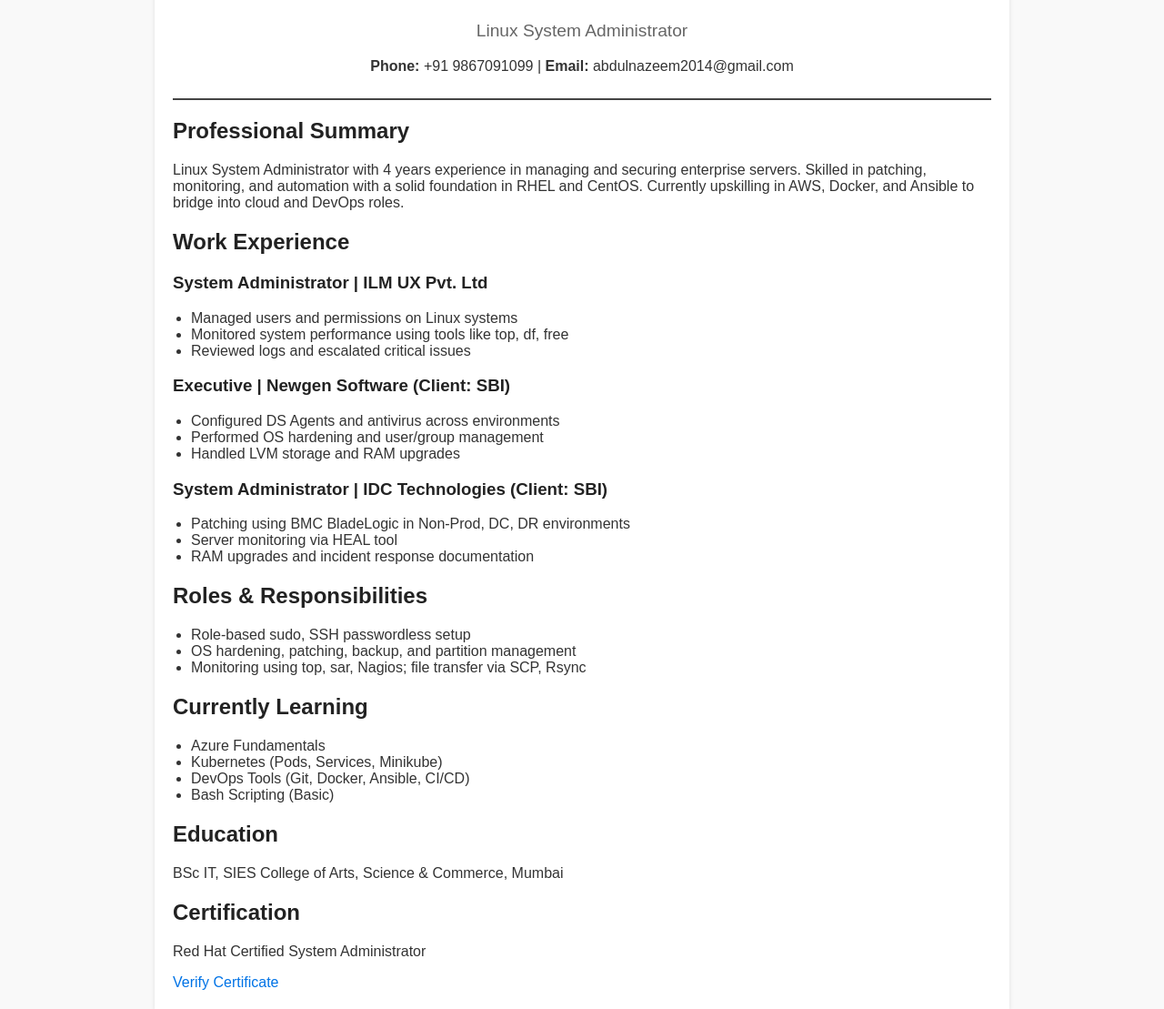
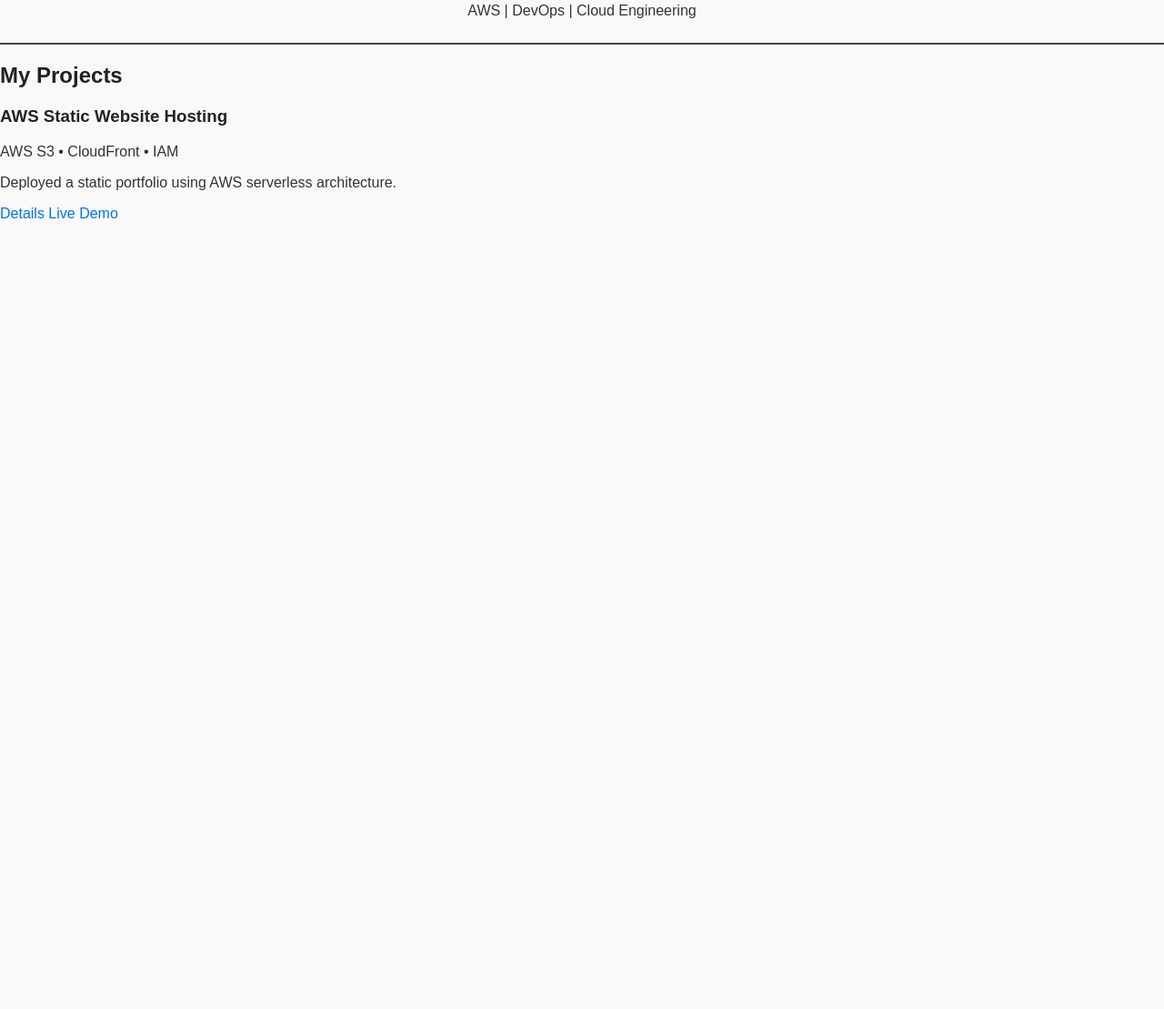
Before and after one commit to Nazeem-hash/nazeem.github.io, a plain HTML site: page index.html in a window 1280 px wide. Shown: the part 77-1186 px from the top of the page at 91% size. After the commit the page ends 800 px from the top, so only its background shows below. Drawn offline with Linux system fonts and the light colour scheme.

Commit message:
Update index.html

```diff
--- a/index.html
+++ b/index.html
@@ -1,82 +1,27 @@
-<!-- index.html -->
 <!DOCTYPE html>
-<html lang="en">
+<html>
 <head>
-  <meta charset="UTF-8" />
-  <meta name="viewport" content="width=device-width, initial-scale=1.0" />
-  <title>Abdul Nazeem | Linux System Admin</title>
-  <link rel="stylesheet" href="style.css" />
+    <title>Abdul Nazeem | Cloud Engineer</title>
+    <link rel="stylesheet" href="style.css">
 </head>
 <body>
-  <div class="container">
     <header>
-      <h1>Abdul Nazeem</h1>
-      <p class="title">Linux System Administrator</p>
-      <p><strong>Phone:</strong> +91 9867091099 | <strong>Email:</strong> abdulnazeem2014@gmail.com</p>
+        <h1>Abdul Nazeem</h1>
+        <p>AWS | DevOps | Cloud Engineering</p>
     </header>
 
-    <section>
-      <h2>Professional Summary</h2>
-      <p>Linux System Administrator with 4 years experience in managing and securing enterprise servers. Skilled in patching, monitoring, and automation with a solid foundation in RHEL and CentOS. Currently upskilling in AWS, Docker, and Ansible to bridge into cloud and DevOps roles.</p>
+    <section class="projects">
+        <h2>My Projects</h2>
+
+        <div class="project-card">
+            <h3>AWS Static Website Hosting</h3>
+            <p class="tech">AWS S3 • CloudFront • IAM</p>
+            <p>Deployed a static portfolio using AWS serverless architecture.</p>
+            <div class="links">
+                <a href="projects/aws-static-site.md">Details</a>
+                <a href="https://your-cloudfront-url.cloudfront.net" target="_blank">Live Demo</a>
+            </div>
+        </div>
     </section>
-
-    <section>
-      <h2>Work Experience</h2>
-      <div class="job">
-        <h3>System Administrator | ILM UX Pvt. Ltd</h3>
-        <ul>
-          <li>Managed users and permissions on Linux systems</li>
-          <li>Monitored system performance using tools like top, df, free</li>
-          <li>Reviewed logs and escalated critical issues</li>
-        </ul>
-      </div>
-      <div class="job">
-        <h3>Executive | Newgen Software (Client: SBI)</h3>
-        <ul>
-          <li>Configured DS Agents and antivirus across environments</li>
-          <li>Performed OS hardening and user/group management</li>
-          <li>Handled LVM storage and RAM upgrades</li>
-        </ul>
-      </div>
-      <div class="job">
-        <h3>System Administrator | IDC Technologies (Client: SBI)</h3>
-        <ul>
-          <li>Patching using BMC BladeLogic in Non-Prod, DC, DR environments</li>
-          <li>Server monitoring via HEAL tool</li>
-          <li>RAM upgrades and incident response documentation</li>
-        </ul>
-      </div>
-    </section>
-
-    <section>
-      <h2>Roles & Responsibilities</h2>
-      <ul>
-        <li>Role-based sudo, SSH passwordless setup</li>
-        <li>OS hardening, patching, backup, and partition management</li>
-        <li>Monitoring using top, sar, Nagios; file transfer via SCP, Rsync</li>
-      </ul>
-    </section>
-
-    <section>
-      <h2>Currently Learning</h2>
-      <ul>
-        <li>Azure Fundamentals</li>
-        <li>Kubernetes (Pods, Services, Minikube)</li>
-        <li>DevOps Tools (Git, Docker, Ansible, CI/CD)</li>
-        <li>Bash Scripting (Basic)</li>
-      </ul>
-    </section>
-
-    <section>
-      <h2>Education</h2>
-      <p>BSc IT, SIES College of Arts, Science & Commerce, Mumbai</p>
-    </section>
-
-    <section>
-      <h2>Certification</h2>
-      <p>Red Hat Certified System Administrator</p>
-      <a href="https://rhtapps.redhat.com/verify?certId=240-013-201" target="_blank">Verify Certificate</a>
-    </section>
-  </div>
 </body>
 </html>
```
